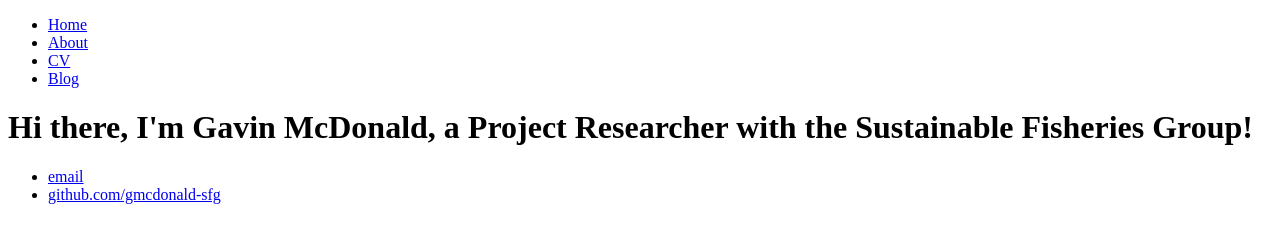
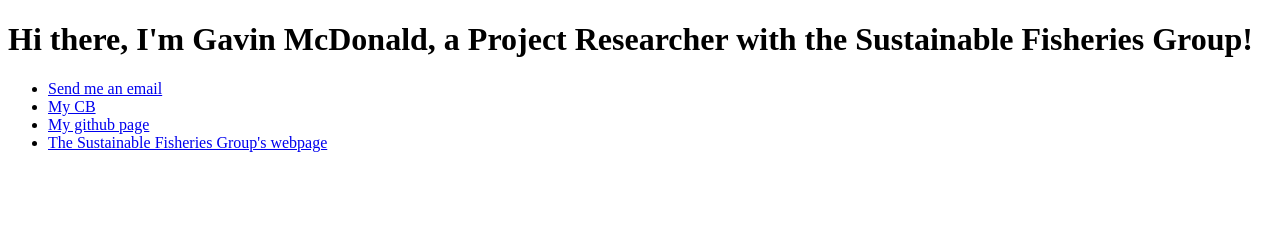
Before and after one commit to gmcdonald-sfg/gmcdonald-sfg.github.io, a plain HTML site: page index.html in a window 1280 px wide. Drawn offline with Linux system fonts and the light colour scheme.

Commit message:
Update index.html

```diff
--- a/index.html
+++ b/index.html
@@ -5,12 +5,6 @@
 	</head>
 	<body>
 		<nav>
-    		<ul>
-        		<li><a href="/">Home</a></li>
-	        	<li><a href="/about">About</a></li>
-        		<li><a href="/cv">CV</a></li>
-        		<li><a href="/blog">Blog</a></li>
-    		</ul>
 		</nav>
 		<div class="container">
     		<div class="blurb">
@@ -19,8 +13,10 @@
 		</div><!-- /.container -->
 		<footer>
     		<ul>
-        		<li><a href="mailto:gmcdonald@bren.ucsb.edu">email</a></li>
-        		<li><a href="https://github.com/gmcdonald-sfg">github.com/gmcdonald-sfg</a></li>
+        		<li><a href="mailto:gmcdonald@bren.ucsb.edu">Send me an email</a></li>
+        		<li><a href="/cv">My CB</a></li>
+        		<li><a href="https://github.com/gmcdonald-sfg">My github page</a></li>
+        		<li><a href="http://sfg.msi.ucsb.edu/">The Sustainable Fisheries Group's webpage</a></li>
 			</ul>
 		</footer>
 	</body>
```
